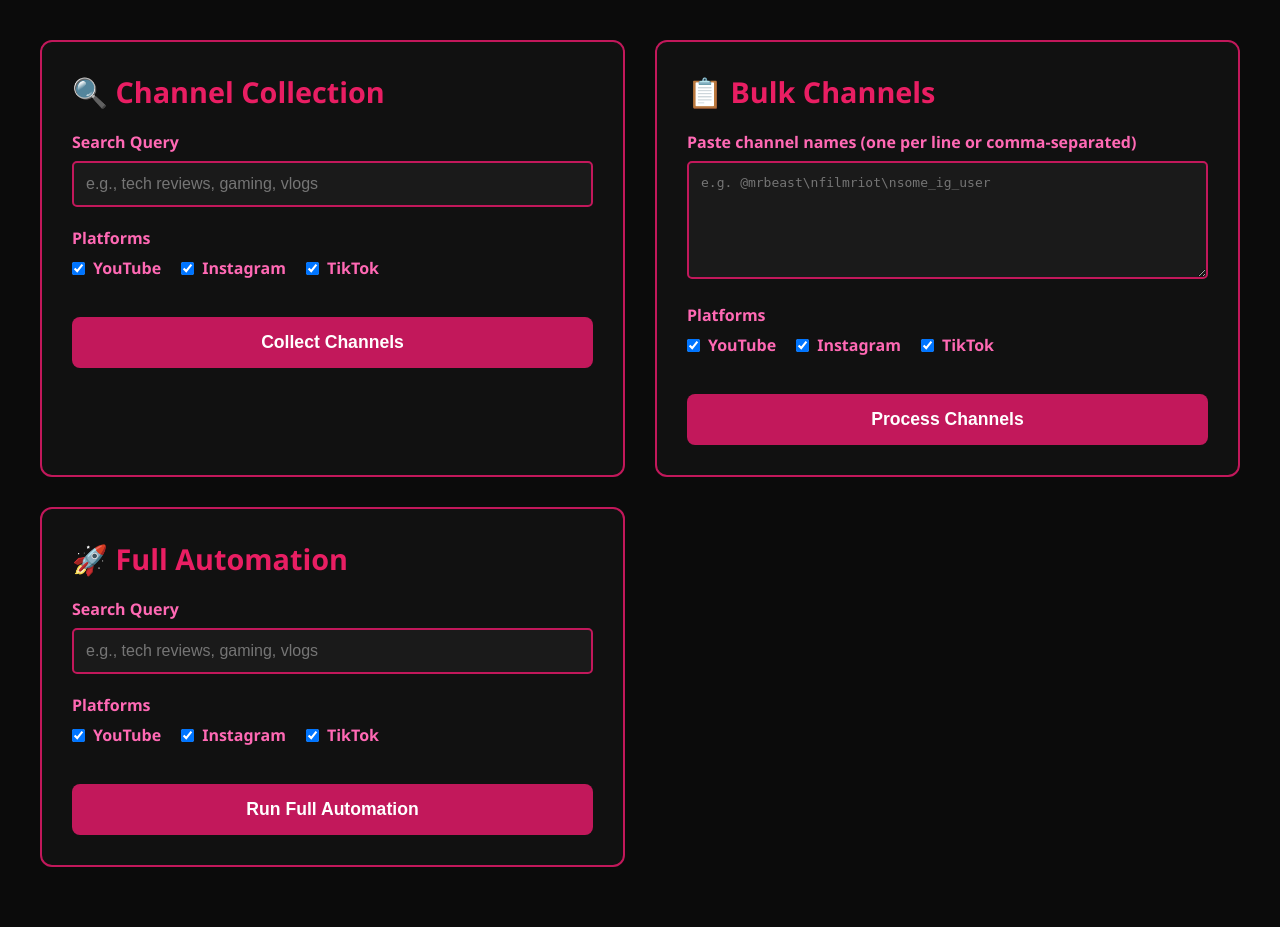
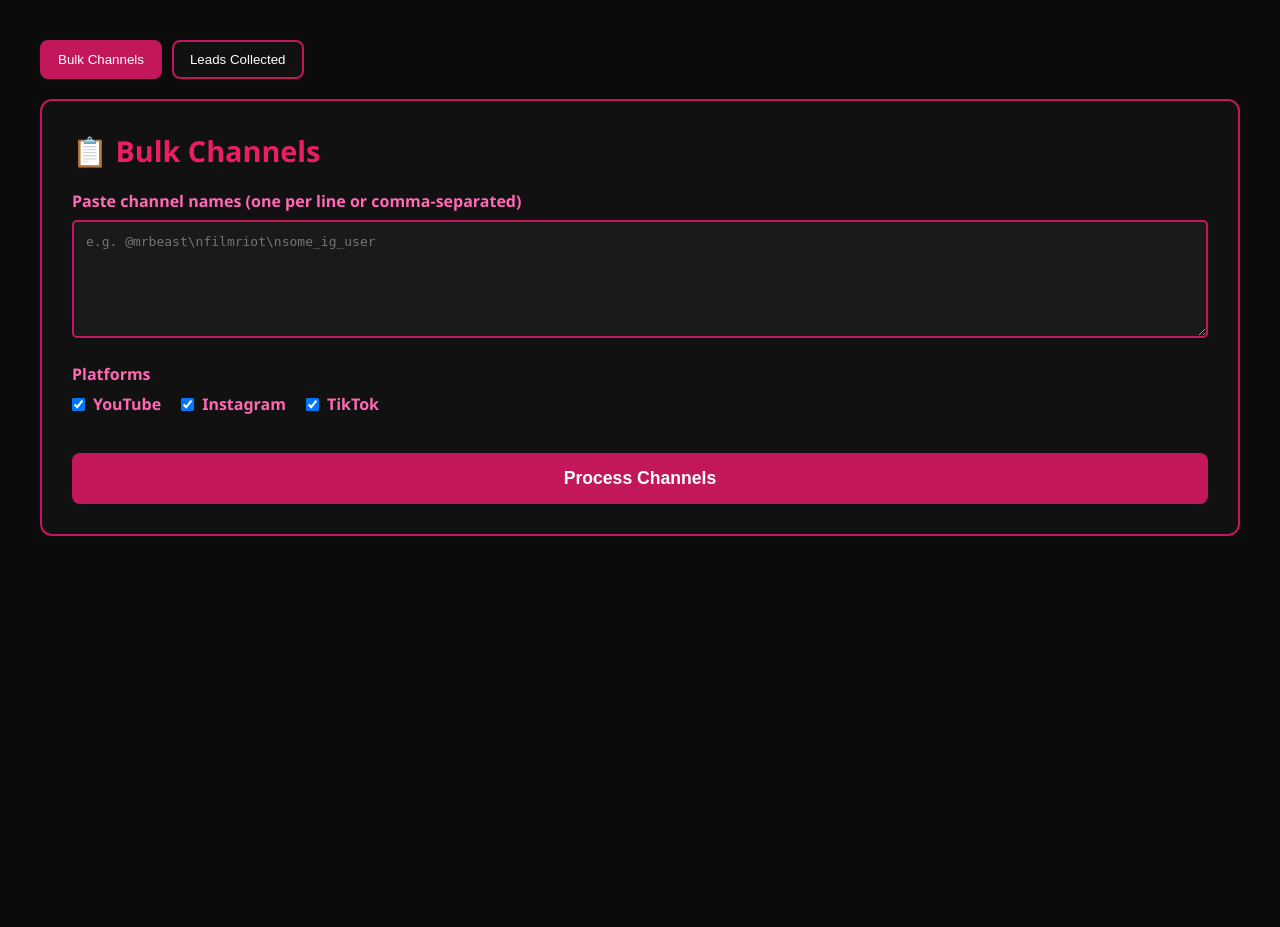
Before and after one commit to noreenkmuthoni-collab/gear, a Flask app: page / in a window 1280 px wide. Shown: the part 205-1132 px from the top of the page. After the commit the page ends 741 px from the top, so only its background shows below. Run offline with Flask 3, Linux system fonts and the light colour scheme.

Commit message:
feat(ui): remove channel/automation cards; add tabs and Leads Collected sheet with per-lead dropdown and editable contact field

```diff
--- a/templates/index.html
+++ b/templates/index.html
@@ -43,11 +43,31 @@
         }
 
         .main-content {
-            display: grid;
-            grid-template-columns: 1fr 1fr;
-            gap: 30px;
-            margin-bottom: 40px;
+            display: block;
+            margin-bottom: 20px;
         }
+
+        .tabs {
+            display: flex;
+            gap: 10px;
+            margin-bottom: 20px;
+        }
+
+        .tab-btn {
+            background: #111;
+            border: 2px solid #C2185B;
+            color: #fff;
+            padding: 10px 16px;
+            border-radius: 8px;
+            cursor: pointer;
+        }
+
+        .tab-btn.active {
+            background: #C2185B;
+        }
+
+        .tab-pane { display: none; }
+        .tab-pane.active { display: block; }
 
         .card {
             background: #111;
@@ -263,27 +283,12 @@
         </div>
 
         <div class="main-content">
-            <div class="card">
-                <h2>🔍 Channel Collection</h2>
-                <form id="collectionForm">
-                    <div class="form-group">
-                        <label for="query">Search Query</label>
-                        <input type="text" id="query" name="query" placeholder="e.g., tech reviews, gaming, vlogs" required>
+            <div class="tabs">
+                <button class="tab-btn active" data-tab="bulk">Bulk Channels</button>
+                <button class="tab-btn" data-tab="leads">Leads Collected</button>
             </div>
 
-                    <div class="form-group">
-                        <label>Platforms</label>
-                        <div class="checkbox-group">
-                            <label><input type="checkbox" name="platforms" value="youtube" checked> YouTube</label>
-                            <label><input type="checkbox" name="platforms" value="instagram" checked> Instagram</label>
-                            <label><input type="checkbox" name="platforms" value="tiktok" checked> TikTok</label>
-                        </div>
-                    </div>
-
-                    <button type="submit" class="btn">Collect Channels</button>
-                </form>
-            </div>
-
+            <div class="tab-pane active" id="tab-bulk">
                 <div class="card">
                     <h2>📋 Bulk Channels</h2>
                     <form id="bulkForm">
@@ -302,31 +307,7 @@
                         <button type="submit" class="btn">Process Channels</button>
                     </form>
                 </div>
-
-            <div class="card">
-                <h2>🚀 Full Automation</h2>
-                <form id="automationForm">
-                    <div class="form-group">
-                        <label for="autoQuery">Search Query</label>
-                        <input type="text" id="autoQuery" name="query" placeholder="e.g., tech reviews, gaming, vlogs" required>
-                    </div>
-
-                    <div class="form-group">
-                        <label>Platforms</label>
-                        <div class="checkbox-group">
-                            <label><input type="checkbox" name="platforms" value="youtube" checked> YouTube</label>
-                            <label><input type="checkbox" name="platforms" value="instagram" checked> Instagram</label>
-                            <label><input type="checkbox" name="platforms" value="tiktok" checked> TikTok</label>
-                        </div>
-                    </div>
-
-                    <button type="submit" class="btn">Run Full Automation</button>
-                </form>
-            </div>
-        </div>
-
                 <div id="alertContainer"></div>
-
                 <div class="results" id="resultsSection" style="display: none;">
                     <h2>📊 Results</h2>
                     <div class="results-content" id="resultsContent">
@@ -338,8 +319,30 @@
                 </div>
             </div>
 
+            <div class="tab-pane" id="tab-leads">
+                <div class="card">
+                    <h2>🗂️ Leads Collected</h2>
+                    <div id="leadsTable"></div>
+                </div>
+            </div>
+        </div>
+    </div>
+
     <script>
         const API_BASE = '/api';
+        const leadsStore = [];
+
+        // Tabs
+        document.querySelectorAll('.tab-btn').forEach(btn => {
+            btn.addEventListener('click', () => {
+                document.querySelectorAll('.tab-btn').forEach(b => b.classList.remove('active'));
+                btn.classList.add('active');
+                const tab = btn.getAttribute('data-tab');
+                document.querySelectorAll('.tab-pane').forEach(p => p.classList.remove('active'));
+                document.getElementById(`tab-${tab}`).classList.add('active');
+                if (tab === 'leads') renderLeads();
+            });
+        });
 
         function showAlert(message, type = 'success') {
             const container = document.getElementById('alertContainer');
@@ -408,83 +411,16 @@
             }
 
             if (data.leads) {
+                // Merge into leadsStore
+                data.leads.forEach(l => leadsStore.push({ ...l }));
                 html += '<h3 style="color: #E91E63; margin-top: 30px;">Leads</h3>';
-                data.leads.forEach(lead => {
-                    const contactLink = lead.contact_link ? `<a href="${lead.contact_link}" target="_blank">Contact</a>` : 'N/A';
-                    const msg = lead.message_template ? lead.message_template.replace(/\n/g, '<br>') : '';
-                    html += `
-                        <div class="lead-item">
-                            <h3>${lead.username || 'Unknown'}</h3>
-                            <p><strong>Email:</strong> ${lead.email || 'Not found'}</p>
-                            <p><strong>Platform:</strong> ${lead.platform || 'unknown'} | ${contactLink}</p>
-                            ${msg ? `<div style="margin-top:10px;"><strong>Template:</strong><div style="margin-top:6px; background:#0b0b0b; border:1px solid #333; padding:10px; border-radius:6px;">${msg}</div></div>` : ''}
-                        </div>
-                    `;
-                });
+                html += '<p>Saved to the Leads Collected tab.</p>';
             }
 
             resultsContent.innerHTML = html;
         }
 
-        document.getElementById('collectionForm').addEventListener('submit', async (e) => {
-            e.preventDefault();
-            showLoading();
-
-            const formData = new FormData(e.target);
-            const query = formData.get('query');
-            const platforms = formData.getAll('platforms');
-
-            try {
-                const response = await fetch(`${API_BASE}/collect-channels`, {
-                    method: 'POST',
-                    headers: {
-                        'Content-Type': 'application/json'
-                    },
-                    body: JSON.stringify({ query, platforms })
-                });
-
-                const data = await response.json();
-
-                if (data.success) {
-                    displayResults(data);
-                    showAlert(`Successfully collected ${data.count} channels!`, 'success');
-                } else {
-                    showAlert(data.error || 'Error collecting channels', 'error');
-                }
-            } catch (error) {
-                showAlert('Error: ' + error.message, 'error');
-            }
-        });
-
-        document.getElementById('automationForm').addEventListener('submit', async (e) => {
-            e.preventDefault();
-            showLoading();
-
-            const formData = new FormData(e.target);
-            const query = formData.get('query');
-            const platforms = formData.getAll('platforms');
-
-            try {
-                const response = await fetch(`${API_BASE}/full-automation`, {
-                    method: 'POST',
-                    headers: {
-                        'Content-Type': 'application/json'
-                    },
-                    body: JSON.stringify({ query, platforms })
-                });
-
-                const data = await response.json();
-
-                if (data.success) {
-                    displayResults(data);
-                    showAlert(`Automation complete! Sent ${data.emails_sent} emails.`, 'success');
-                } else {
-                    showAlert(data.error || 'Error running automation', 'error');
-                }
-            } catch (error) {
-                showAlert('Error: ' + error.message, 'error');
-            }
-        });
+        // Bulk only
 
         document.getElementById('bulkForm').addEventListener('submit', async (e) => {
             e.preventDefault();
@@ -501,6 +437,8 @@
                 if (data.success) {
                     displayResults(data);
                     showAlert(`Processed ${data.count} entries`, 'success');
+                    // switch to leads tab automatically
+                    document.querySelector('.tab-btn[data-tab="leads"]').click();
                 } else {
                     showAlert(data.error || 'Error processing channels', 'error');
                 }
@@ -508,6 +446,52 @@
                 showAlert('Error: ' + err.message, 'error');
             }
         });
+
+        function renderLeads() {
+            const container = document.getElementById('leadsTable');
+            if (!leadsStore.length) {
+                container.innerHTML = '<p>No leads yet. Process channels first.</p>';
+                return;
+            }
+            let html = '<div class="results-content">';
+            html += '<div class="stat" style="margin-bottom:20px;"><div class="stat-value">' + leadsStore.length + '</div><div class="stat-label">Total Leads</div></div>';
+
+            // Table-like list
+            leadsStore.forEach((lead, idx) => {
+                const email = lead.email || '';
+                const platform = lead.platform || '';
+                const hasContact = !!lead.contact_link;
+                const contactDisplay = hasContact ? `<a href="${lead.contact_link}" target="_blank">Contact</a>` : '';
+                const manualId = `manualContact_${idx}`;
+                html += `
+                <div class="lead-item">
+                    <div style="display:flex; justify-content:space-between; align-items:center; gap:10px; flex-wrap:wrap;">
+                        <div><strong>${lead.username || 'Unknown'}</strong> <span class="badge badge-info">${platform}</span></div>
+                        <div>
+                            <span><strong>Email:</strong> ${email || 'Not found'}</span>
+                            <span style="margin-left:15px;"><strong>Contact:</strong> ${contactDisplay || `<input id="${manualId}" placeholder="Paste contact URL or mailto:" style="background:#0b0b0b; color:#fff; border:1px solid #333; padding:6px 8px; border-radius:6px; width:260px;"> <button class="tab-btn" onclick="saveManualContact(${idx}, '${manualId}')">Save</button>`}</span>
+                        </div>
+                    </div>
+                    <details style="margin-top:10px;">
+                        <summary style="cursor:pointer;">Show details</summary>
+                        <div style="margin-top:10px;">
+                            ${lead.message_template ? `<div><strong>Template:</strong><div style="margin-top:6px; background:#0b0b0b; border:1px solid #333; padding:10px; border-radius:6px;">${lead.message_template.replace(/\n/g, '<br>')}</div></div>` : ''}
+                        </div>
+                    </details>
+                </div>`;
+            });
+            html += '</div>';
+            container.innerHTML = html;
+        }
+
+        window.saveManualContact = function(idx, inputId) {
+            const input = document.getElementById(inputId);
+            if (!input) return;
+            const val = input.value.trim();
+            if (!val) return;
+            leadsStore[idx].contact_link = val;
+            renderLeads();
+        }
     </script>
 </body>
 </html>
```
Lines whose indentation alone changed are shown as unchanged.
